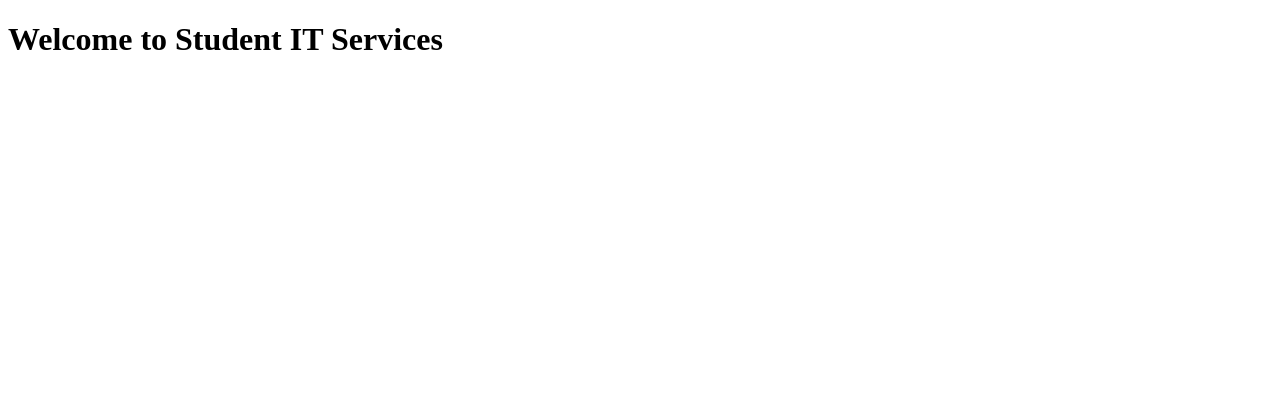
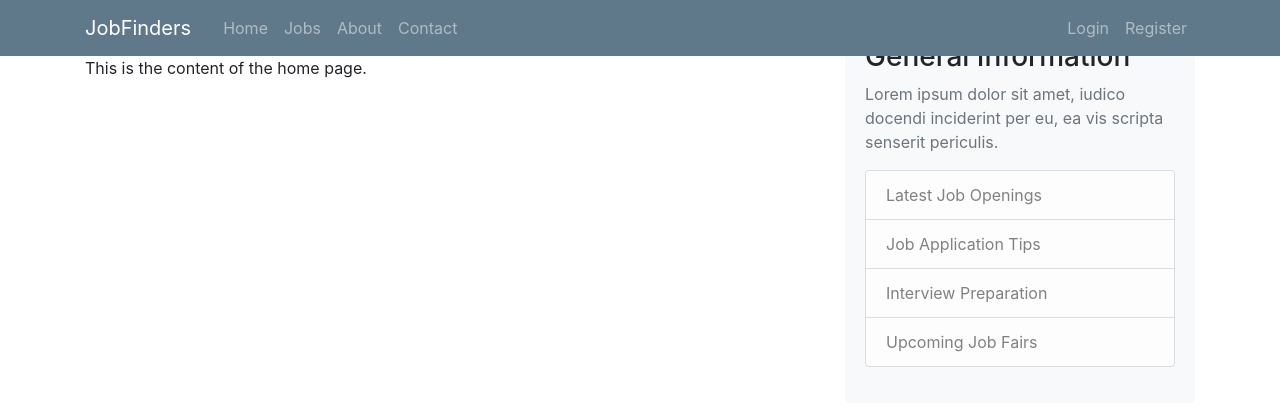
Before and after one commit to SmithyySHU/Project, a Django app: page / in a window 1280 px wide. Shown: the top 406 px of the page. Run offline with Django 5.2, Linux system fonts and the light colour scheme; some libraries are stand-ins or nearby versions.

Commit message:
CSS bootstrap basics

```diff
--- /dev/null
+++ b/webapps/webreporting/static/css/style.css
@@ -0,0 +1,220 @@
+html {
+    position: relative;
+    min-height: 100%;
+  }
+
+  body {
+    background: #fafafa;
+    color: #333333;
+    margin-top: 5rem;
+    margin-bottom: 50px;
+  }
+
+  h1,
+  h2,
+  h3,
+  h4,
+  h5,
+  h6 {
+    color: #444444;
+  }
+
+  ul {
+    margin: 0;
+  }
+
+  .bg-steel {
+    background-color: #5f788a;
+  }
+
+  .site-header .navbar-nav .nav-link {
+    color: #cbd5db;
+  }
+
+  .site-header .navbar-nav .nav-link:hover {
+    color: #ffffff;
+  }
+
+  .site-header .navbar-nav .nav-link.active {
+    font-weight: 500;
+  }
+
+  .content-section {
+    background: #ffffff;
+    padding: 10px 20px;
+    border: 1px solid #dddddd;
+    border-radius: 3px;
+    margin-bottom: 20px;
+  }
+
+  .article-title {
+    color: #444444;
+  }
+
+  a.article-title:hover {
+    color: #428bca;
+    text-decoration: none;
+  }
+
+  .article-content {
+    white-space: pre-line;
+  }
+
+  .article-img {
+    height: 65px;
+    width: 65px;
+    margin-right: 16px;
+  }
+
+  .article-metadata {
+    padding-bottom: 1px;
+    margin-bottom: 4px;
+    border-bottom: 1px solid #e3e3e3
+  }
+
+  .article-svg {
+    width: 25px;
+    height: 25px;
+    vertical-align: middle;
+  }
+
+  .account-img {
+    height: 125px;
+    width: 125px;
+    margin-right: 20px;
+    margin-bottom: 16px;
+  }
+
+  .account-heading {
+    font-size: 2.5rem;
+  }
+
+  .article-metadata a:hover {
+    color: #333;
+    text-decoration: none;
+  }
+
+  .footer {
+    position: absolute;
+    bottom: 0;
+    width: 100%;
+    height: 50px;
+    line-height: 50px;
+    background-color: #cccccc;
+  }html {
+  position: relative;
+  min-height: 100%;
+}
+
+body {
+  background: #fafafa;
+  color: #333333;
+  margin-top: 5rem;
+  margin-bottom: 50px;
+}
+
+h1,
+h2,
+h3,
+h4,
+h5,
+h6 {
+  color: #444444;
+}
+
+ul {
+  margin: 0;
+}
+
+.bg-steel {
+  background-color: #5f788a;
+}
+
+.site-header .navbar-nav .nav-link {
+  color: #cbd5db;
+}
+
+.site-header .navbar-nav .nav-link:hover {
+  color: #ffffff;
+}
+
+.site-header .navbar-nav .nav-link.active {
+  font-weight: 500;
+}
+
+.content-section {
+  background: #ffffff;
+  padding: 10px 20px;
+  border: 1px solid #dddddd;
+  border-radius: 3px;
+  margin-bottom: 20px;
+}
+
+.article-title {
+  color: #444444;
+}
+
+a.article-title:hover {
+  color: #428bca;
+  text-decoration: none;
+}
+
+.article-content {
+  white-space: pre-line;
+}
+
+.article-img {
+  height: 65px;
+  width: 65px;
+  margin-right: 16px;
+}
+
+.article-metadata {
+  padding-bottom: 1px;
+  margin-bottom: 4px;
+  border-bottom: 1px solid #e3e3e3
+}
+
+.article-svg {
+  width: 25px;
+  height: 25px;
+  vertical-align: middle;
+}
+
+.account-img {
+  height: 125px;
+  width: 125px;
+  margin-right: 20px;
+  margin-bottom: 16px;
+}
+
+.account-heading {
+  font-size: 2.5rem;
+}
+
+.article-metadata a:hover {
+  color: #333;
+  text-decoration: none;
+}
+
+.footer {
+  position: absolute;
+  bottom: 0;
+  width: 100%;
+  height: 50px;
+  line-height: 50px;
+  background-color: #cccccc;
+}
+
+.homepage-title {
+    font-size: 2.5rem;
+    margin-top: 20px;
+    color: #333;
+}
+
+.info-box {
+    padding: 20px;
+    margin-top: 20px;
+    background-color: #f8f9fa;
+    border-radius: 5px;
+}
--- /dev/null
+++ b/webapps/webreporting/templates/webreporting/base.html
@@ -0,0 +1,71 @@
+{% load static %}
+<link rel="stylesheet" type ="text/css" href="{% static 'css/style.css' %}" />
+<!DOCTYPE html>
+<html lang="en">
+
+<head>
+    <!-- Required meta tags -->
+    <meta charset="utf-8">
+    <meta name="viewport" content="width=device-width, initial-scale=1, shrink-to-fit=no">
+
+    <!-- Bootstrap CSS -->
+
+    <link rel="stylesheet" href="https://cdn.jsdelivr.net/npm/bootstrap@4.0.0/dist/css/bootstrap.min.css" integrity="sha384-Gn5384xqQ1aoWXA+058RXPxPg6fy4IWvTNh0E263XmFcJlSAwiGgFAW/dAiS6JXm" crossorigin="anonymous">
+    <title>JobFinders - {% block title %}{% endblock %}</title>
+</head>
+<body>
+    <div class="container">
+        <header class="site-header">
+            <nav class="navbar navbar-expand-md navbar-dark bg-steel fixed-top">
+                <div class="container">
+                <a class="navbar-brand mr-4" href="#">JobFinders</a>
+                <button class="navbar-toggler" type="button" data-toggle="collapse" data-target="#navbarToggle"
+                    aria-controls="navbarToggle" aria-expanded="false" aria-label="Toggle navigation">
+                    <span class="navbar-toggler-icon"></span>
+                </button>
+                <div class="collapse navbar-collapse" id="navbarToggle">
+                    <div class="navbar-nav mr-auto">
+                        <a class="nav-item nav-link" href="{% url 'webreporting:home' %}">Home</a>
+                        <a class="nav-item nav-link" href="#">Jobs</a>
+                        <a class="nav-item nav-link" href="% url 'webreporting:about' %}">About</a>
+                        <a class="nav-item nav-link" href="% url 'webreporting:contact' %}">Contact</a>
+                    </div>
+                    <!-- Navbar Right Side -->
+                    <div class="navbar-nav">
+                        <a class="nav-item nav-link" href="#">Login</a>
+                        <a class="nav-item nav-link" href="#">Register</a>
+                    </div>
+                </div>
+                </div>
+            </nav>
+        </header>
+        <div class="row">
+            <div class="col-md-8">
+            {% block content %}{% endblock %}
+            </div>
+            <div class="col-md-4">
+                <div class = "info-box"
+                    <div class="content-section">
+                        <h3>General Information</h3>
+                        <p class='text-muted'>Lorem ipsum dolor sit amet, iudico docendi inciderint per eu, ea vis scripta senserit periculis.
+                        <ul class="list-group">
+                            <li class="list-group-item list-group-item-light">Latest Job Openings</li>
+                            <li class="list-group-item list-group-item-light">Job Application Tips</li>
+                            <li class="list-group-item list-group-item-light">Interview Preparation</li>
+                            <li class="list-group-item list-group-item-light">Upcoming Job Fairs</li>
+                        </ul>
+                        </p>
+                    </div>
+                  </div>
+            </div>
+        </div>
+    </div>
+
+    <!-- Optional JavaScript -->
+    <!-- jQuery first, then Popper.js, then Bootstrap JS -->
+    <script src="https://code.jquery.com/jquery-3.2.1.slim.min.js" integrity="sha384-KJ3o2DKtIkvYIK3UENzmM7KCkRr/rE9/Qpg6aAZGJwFDMVNA/GpGFF93hXpG5KkN" crossorigin="anonymous"></script>
+    <script src="https://cdn.jsdelivr.net/npm/popper.js@1.12.9/dist/umd/popper.min.js" integrity="sha384-ApNbgh9B+Y1QKtv3Rn7W3mgPxhU9K/ScQsAP7hUibX39j7fakFPskvXusvfa0b4Q" crossorigin="anonymous"></script>
+    <script src="https://cdn.jsdelivr.net/npm/bootstrap@4.0.0/dist/js/bootstrap.min.js" integrity="sha384-JZR6Spejh4U02d8jOt6vLEHfe/JQGiRRSQQxSfFWpi1MquVdAyjUar5+76PVCmYl" crossorigin="anonymous"></script>
+</body>
+
+</html>
--- a/webapps/webreporting/templates/webreporting/home.html
+++ b/webapps/webreporting/templates/webreporting/home.html
@@ -1,9 +1,11 @@
-<!DOCTYPE html>
-<html>
-<head>
-<title>Student IT Services - Home</title>
-</head>
-<body>
-<h1>Welcome to Student IT Services</h1>
-</body>
-</html>
+
+{% extends 'webreporting/base.html' %}
+
+{% block content %}
+
+<div>
+    <h1>Welcome to the Home Page</h1>
+    <p>This is the content of the home page.</p>
+</div>
+
+{% endblock %}
--- a/webapps/webreporting/views.py
+++ b/webapps/webreporting/views.py
@@ -3,10 +3,10 @@
 
 # Create your views here.
 def home(request) :
-    return render (request, 'webreporting/home.html')
+    return render (request, 'webreporting/home.html', {'title': 'Welcome to JobFinders'})
 
 def about(request) :
-    return render (request, 'webreporting/about.html')
+    return render (request, 'webreporting/about.html', {'title': 'About JobFinders'})
 
 def contact(request) :
-    return render (request, 'webreporting/contact.html')
+    return render (request, 'webreporting/contact.html', {'title': 'Contact JobFinders'})
```
Also changed, not shown: webapps/webreporting/templates/webreporting/about.html (+10 -9 lines), webapps/webreporting/templates/webreporting/contact.html (+10 -9 lines).
